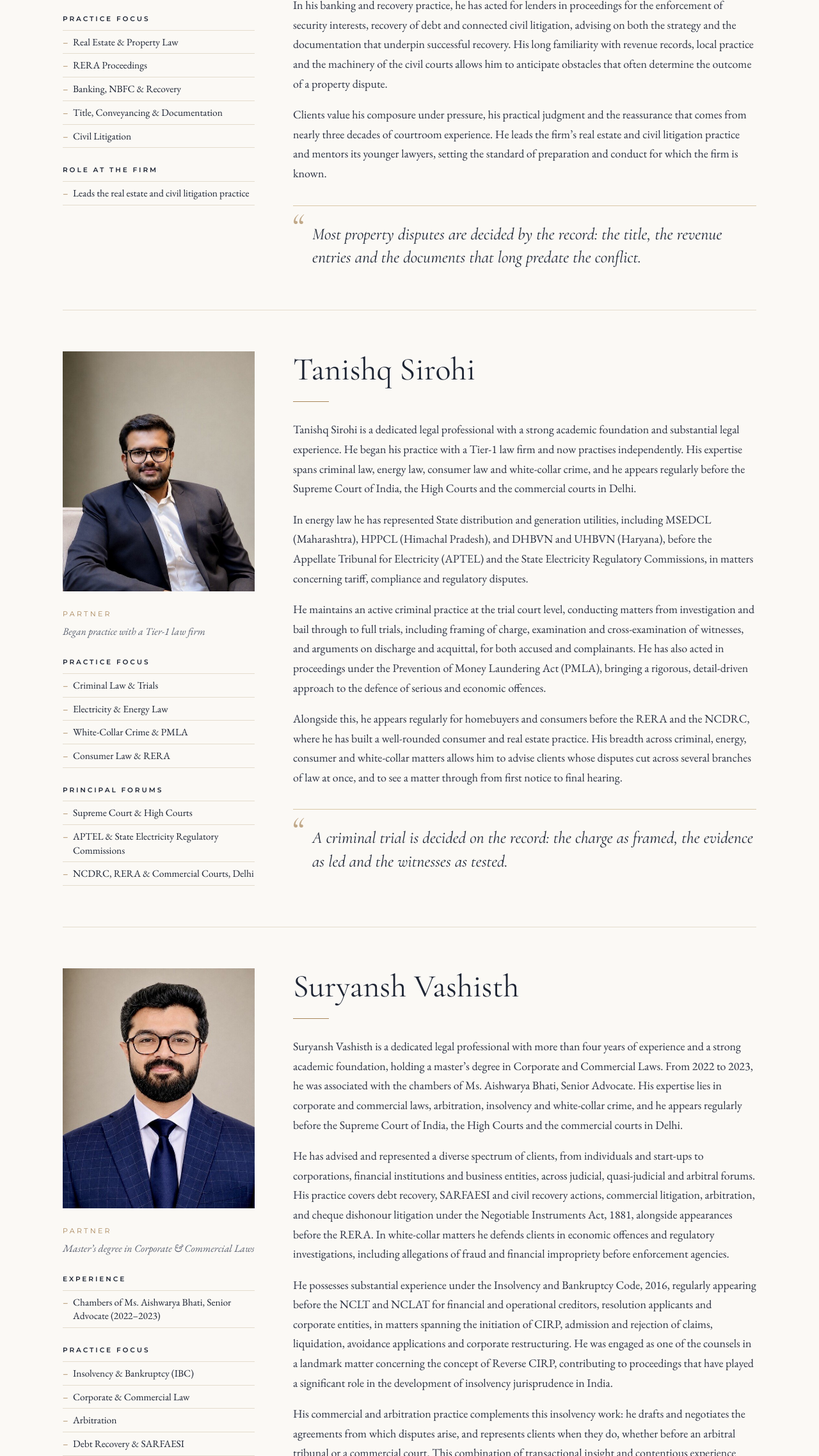
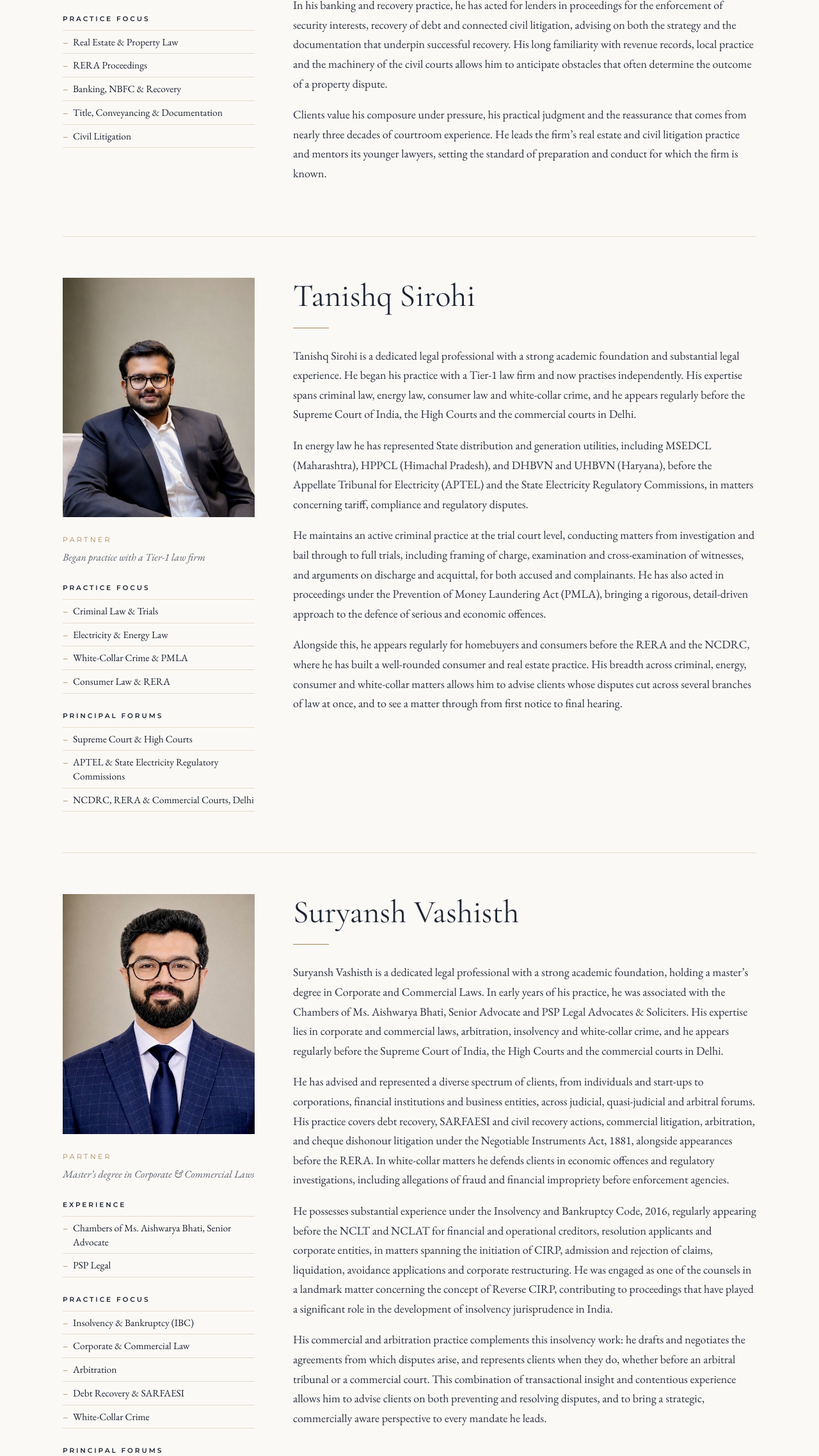
Before and after one commit to Hritex/svslawoffices, a plain HTML site: page about-us.html in a window 1280 px wide. Shown: the part 3003-5278 px from the top of the page at 64% size. Drawn offline with nearby package versions, Linux system fonts and the light colour scheme.

Commit message:
Paragraph updates

```diff
--- a/about-us.html
+++ b/about-us.html
@@ -225,8 +225,6 @@
               <li>Title, Conveyancing &amp; Documentation</li>
               <li>Civil Litigation</li>
             </ul>
-            <h4>Role at the Firm</h4>
-            <ul><li>Leads the real estate and civil litigation practice</li></ul>
           </div>
         </div>
         <div class="bio">
@@ -236,7 +234,6 @@
           <p>His real estate practice spans the full field, from title investigation, conveyancing and the drafting of sale, lease and collaboration agreements to hard-fought litigation. He has represented developers, allottees and property owners in disputes over possession, specific performance, builder-buyer arrangements and cancellation of allotment, and appears regularly before the Real Estate Regulatory Authority (RERA) on delayed possession, refund and compliance.</p>
           <p>In his banking and recovery practice, he has acted for lenders in proceedings for the enforcement of security interests, recovery of debt and connected civil litigation, advising on both the strategy and the documentation that underpin successful recovery. His long familiarity with revenue records, local practice and the machinery of the civil courts allows him to anticipate obstacles that often determine the outcome of a property dispute.</p>
           <p>Clients value his composure under pressure, his practical judgment and the reassurance that comes from nearly three decades of courtroom experience. He leads the firm’s real estate and civil litigation practice and mentors its younger lawyers, setting the standard of preparation and conduct for which the firm is known.</p>
-          <blockquote><span>Most property disputes are decided by the record: the title, the revenue entries and the documents that long predate the conflict.</span></blockquote>
         </div>
       </article>
 
@@ -269,7 +266,6 @@
           <p>In energy law he has represented State distribution and generation utilities, including MSEDCL (Maharashtra), HPPCL (Himachal Pradesh), and DHBVN and UHBVN (Haryana), before the Appellate Tribunal for Electricity (APTEL) and the State Electricity Regulatory Commissions, in matters concerning tariff, compliance and regulatory disputes.</p>
           <p>He maintains an active criminal practice at the trial court level, conducting matters from investigation and bail through to full trials, including framing of charge, examination and cross-examination of witnesses, and arguments on discharge and acquittal, for both accused and complainants. He has also acted in proceedings under the Prevention of Money Laundering Act (PMLA), bringing a rigorous, detail-driven approach to the defence of serious and economic offences.</p>
           <p>Alongside this, he appears regularly for homebuyers and consumers before the RERA and the NCDRC, where he has built a well-rounded consumer and real estate practice. His breadth across criminal, energy, consumer and white-collar matters allows him to advise clients whose disputes cut across several branches of law at once, and to see a matter through from first notice to final hearing.</p>
-          <blockquote><span>A criminal trial is decided on the record: the charge as framed, the evidence as led and the witnesses as tested.</span></blockquote>
         </div>
       </article>
 
@@ -281,7 +277,10 @@
             <div class="role">Partner</div>
             <div class="sub">Master’s degree in Corporate &amp; Commercial Laws</div>
             <h4>Experience</h4>
-            <ul><li>Chambers of Ms. Aishwarya Bhati, Senior Advocate (2022–2023)</li></ul>
+            <ul>
+              <li>Chambers of Ms. Aishwarya Bhati, Senior Advocate</li>
+              <li>PSP Legal</li>
+            </ul>
             <h4>Practice Focus</h4>
             <ul>
               <li>Insolvency &amp; Bankruptcy (IBC)</li>
@@ -301,7 +300,7 @@
         <div class="bio">
           <h3>Suryansh Vashisth</h3>
           <div class="rule"></div>
-          <p>Suryansh Vashisth is a dedicated legal professional with more than four years of experience and a strong academic foundation, holding a master’s degree in Corporate and Commercial Laws. From 2022 to 2023, he was associated with the chambers of Ms. Aishwarya Bhati, Senior Advocate. His expertise lies in corporate and commercial laws, arbitration, insolvency and white-collar crime, and he appears regularly before the Supreme Court of India, the High Courts and the commercial courts in Delhi.</p>
+          <p>Suryansh Vashisth is a dedicated legal professional with a strong academic foundation, holding a master’s degree in Corporate and Commercial Laws. In early years of his practice, he was associated with the Chambers of Ms. Aishwarya Bhati, Senior Advocate and PSP Legal Advocates & Soliciters. His expertise lies in corporate and commercial laws, arbitration, insolvency and white-collar crime, and he appears regularly before the Supreme Court of India, the High Courts and the commercial courts in Delhi.</p>
           <p>He has advised and represented a diverse spectrum of clients, from individuals and start-ups to corporations, financial institutions and business entities, across judicial, quasi-judicial and arbitral forums. His practice covers debt recovery, SARFAESI and civil recovery actions, commercial litigation, arbitration, and cheque dishonour litigation under the Negotiable Instruments Act, 1881, alongside appearances before the RERA. In white-collar matters he defends clients in economic offences and regulatory investigations, including allegations of fraud and financial impropriety before enforcement agencies.</p>
           <p>He possesses substantial experience under the Insolvency and Bankruptcy Code, 2016, regularly appearing before the NCLT and NCLAT for financial and operational creditors, resolution applicants and corporate entities, in matters spanning the initiation of CIRP, admission and rejection of claims, liquidation, avoidance applications and corporate restructuring. He was engaged as one of the counsels in a landmark matter concerning the concept of Reverse CIRP, contributing to proceedings that have played a significant role in the development of insolvency jurisprudence in India.</p>
           <p>His commercial and arbitration practice complements this insolvency work: he drafts and negotiates the agreements from which disputes arise, and represents clients when they do, whether before an arbitral tribunal or a commercial court. This combination of transactional insight and contentious experience allows him to advise clients on both preventing and resolving disputes, and to bring a strategic, commercially aware perspective to every mandate he leads.</p>
```
Also changed, not shown: index.html (+3 -3 lines).
